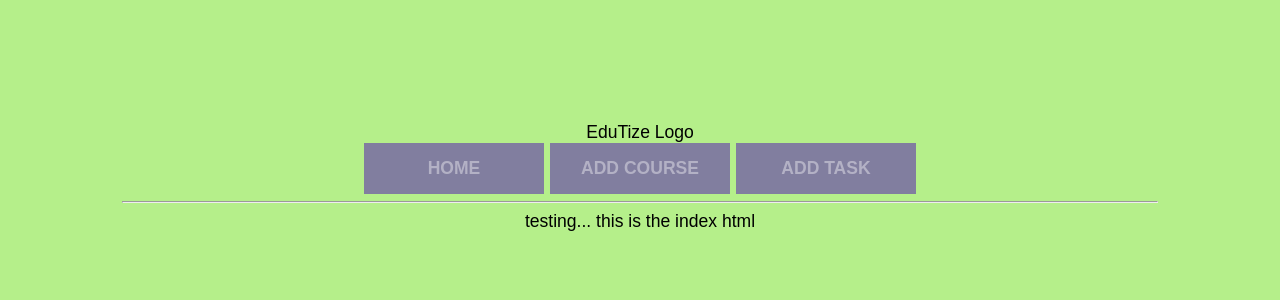
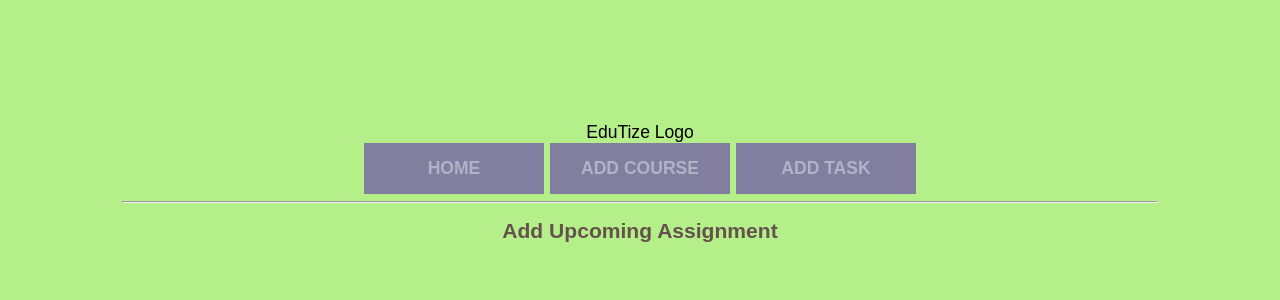
Before and after one commit to jchen2186/EduTize, a Flask app: page /add_upcoming_assignment in a window 1280 px wide. Shown: the top 300 px of the page. Run offline with Flask 2, Linux system fonts and the light colour scheme.

Commit message:
fixed render templates finally

```diff
--- a/app/templates/add_course.html
+++ b/app/templates/add_course.html
@@ -1,11 +1,11 @@
 {% extends "base.html" %}
 
-{% block title %} Add Course {% endblock}
+{% block title %} Add Course {% endblock %}
 
 {% block body %}
   <h2>Add Course</h2>
 
-  <!-- <form action="{{ url_for('static', filename='course_created.py') }}" method="post">
+  <!-- <form action="{{ url_for('static', filename='addCourse.py') }}" method="post">
     Course:
     <input type=text name=course>
     <input type=submit value=login>
--- a/app/templates/add_upcoming_assignment.html
+++ b/app/templates/add_upcoming_assignment.html
@@ -1,23 +1,8 @@
 {% extends "base.html" %}
 
-{% block title %} Add Upcoming Assignment {% endblock}
+{% block title %} Add Upcoming Assignment {% endblock %}
 
 {% block body %}
   <h2>Add Upcoming Assignment</h2>
-<!--
-  <form action="{{ url_for('course_created') }}" method="post">
-    Name:
-    <input type=text name=name>
-    Course:
-    <input type=text name=course>
-    Category:
-      <form>
-        <input type="radio" name="heirarchy" value="quiz">Quiz<br>
-        <input type="radio" name="heirarchy" value="homework">Homework<br>
-        <input type="radio" name="heirarchy" value="lab">Lab</br>
-        <input type="radio" name="heirarchy" value="test">Test</br>
-      </form>
-    Deadline (mm/dd/yy):
-      <input type=text name=deadline>
-  </form> -->
+
 {% endblock %}
--- a/app/views.py
+++ b/app/views.py
@@ -2,15 +2,15 @@ from flask import render_template
 from app import app
 
 @app.route('/')
+
 @app.route('/index')
-@app.route('/add_course')
-@app.route('/add_upcoming_assignment')
-
 def index():
 	return render_template("/index.html")
 
+@app.route('/add_course')
 def addCourse():
 	return render_template("/add_course.html")
 
+@app.route('/add_upcoming_assignment')
 def addUpcoming():
 	return render_template("/add_upcoming_assignment.html")
```
